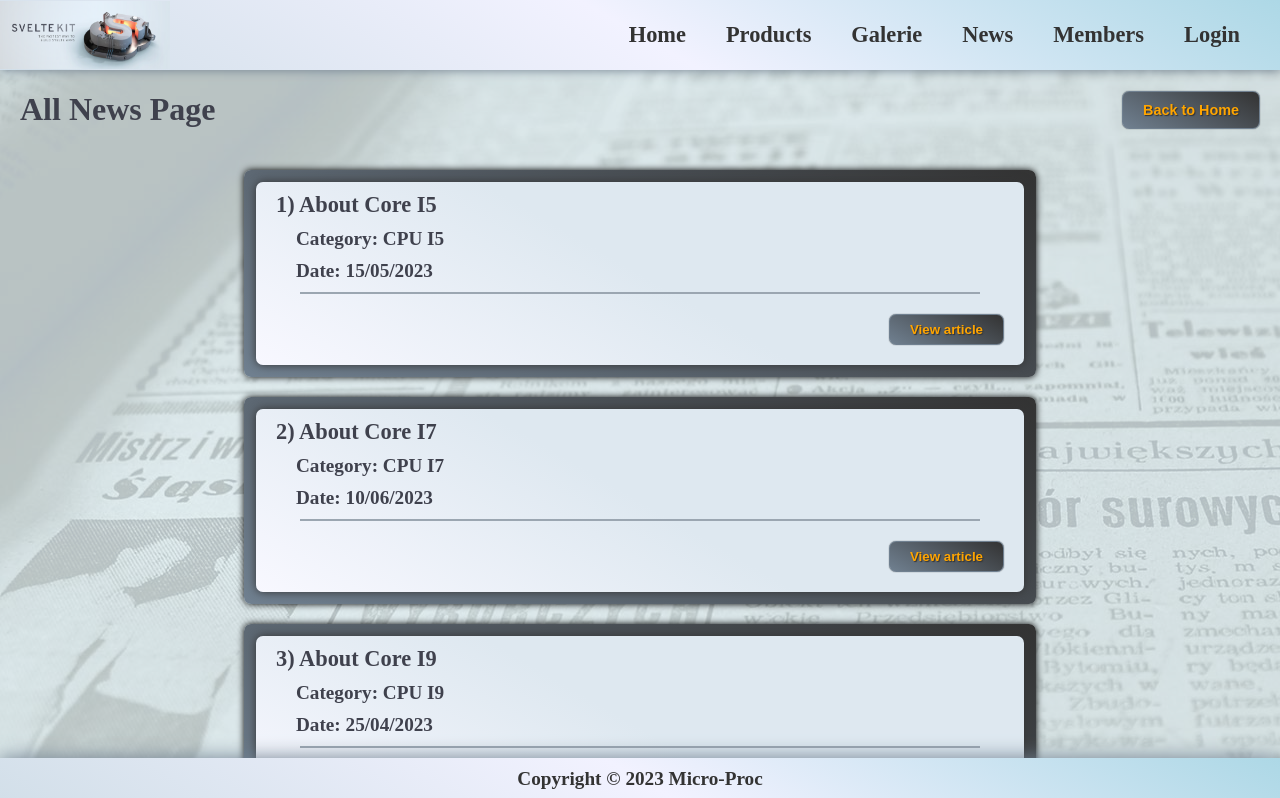
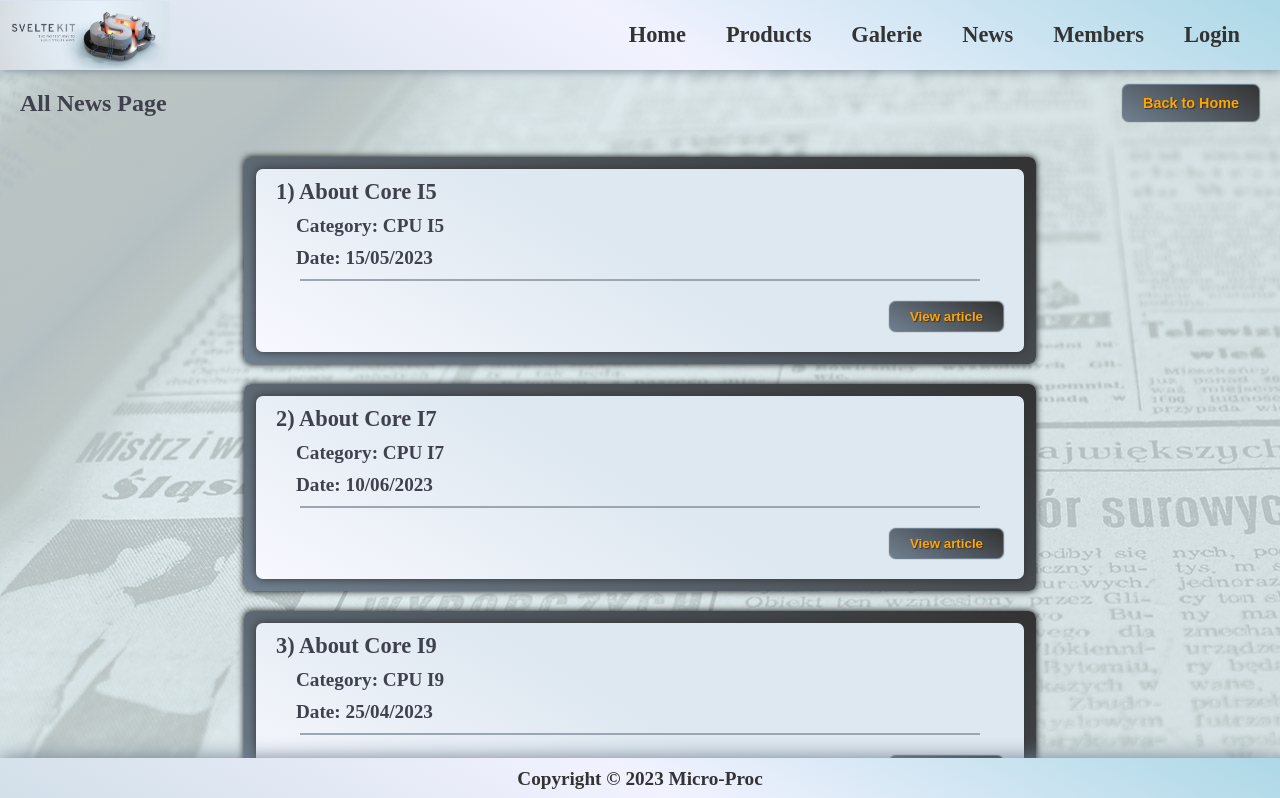
Before and after one commit to TLRKiliann/sveltekit-website, a SvelteKit app in the folder my-app/: page /news in a window 1280 px wide. Shown: the top 798 px of the page. Built offline with nearby package versions, Linux system fonts and the light colour scheme; no server answers; data requests are answered from the project's data file.

Commit message:
sk-transition added

```diff
--- a/my-app/src/routes/galerie/+page.svelte
+++ b/my-app/src/routes/galerie/+page.svelte
@@ -1,5 +1,6 @@
 <script>
   import { Parallax, ParallaxLayer, StickyLayer } from 'svelte-parallax';
+  import { fly } from 'svelte/transition';
 
   import '@fontsource-variable/crimson-pro';
   import microSix from '$lib/images/micro6.jpg';
@@ -9,8 +10,10 @@
   import cpuI9 from '$lib/images/cpu_corei9.png';
 </script>
 
+
+<section   in:fly={{ duration:500 }} out:fly={{ duration:500 }}>
   <Parallax
-  config={{ stiffness: 1, damping: 1 }}
+    config={{ y: 0, stiffness: 1, damping: 1 }}
     threshold={{ top: 0, bottom: 0 }}
     sections={3}
   >
@@ -61,3 +64,4 @@
     </StickyLayer>
 
   </Parallax>
+</section>
--- a/my-app/src/routes/news/+page.svelte
+++ b/my-app/src/routes/news/+page.svelte
@@ -1,5 +1,6 @@
 <script lang="ts">
   import type { PageData } from './$types';
+  import { fly } from 'svelte/transition';
   import { goto } from '$app/navigation'
   import '@fontsource-variable/crimson-pro';
   import newspaper from '$lib/images/newspaper.jpg'
@@ -16,7 +17,7 @@
   }
 </script>
 
-<div class="main--div">
+<section in:fly={{ y:50, duration:500 }} out:fly={{ duration:500 }} class="main--div">
 
   <div class="div--bgimgjournal">
     <img alt="newspaper img bg" src={newspaper} class="img--bgjournal" />
@@ -42,7 +43,7 @@
       </div>
     {/each}
   </div>
-</div>
+</section>
 
 <style>
   .main--div {
--- a/my-app/src/routes/products/+page.svelte
+++ b/my-app/src/routes/products/+page.svelte
@@ -1,5 +1,6 @@
 <script lang="ts">
   import type { PageData } from './$types';
+  import { fly } from 'svelte/transition';
   import ProductCart from '$lib/ProductCart.svelte';
   import { goto } from '$app/navigation'
   import { cartItems } from '../cart.ts';
@@ -18,7 +19,7 @@
   }
 </script>
 
-<div class=main--div data-sveltekit-reload="off">
+<section in:fly={{ y:50, duration:500 }} out:fly={{ duration:500 }} class=main--div data-sveltekit-reload="off">
 
   <div class="div--imgbg">
     <img alt="pcware img" src={cpuware} class="img--pcware" />
@@ -38,7 +39,7 @@
       <ProductCart product={product} />
     {/each}
   </div>
-</div>
+</section>
 
 <style>
   .main--div {
```
Lines whose indentation alone changed are shown as unchanged.
